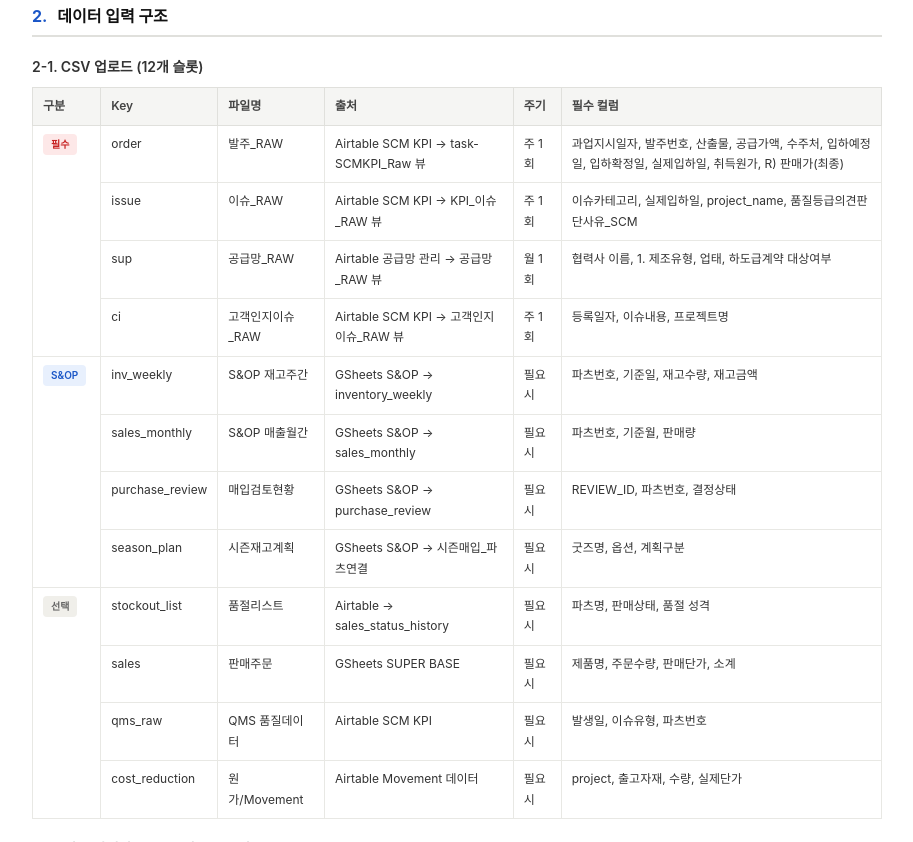
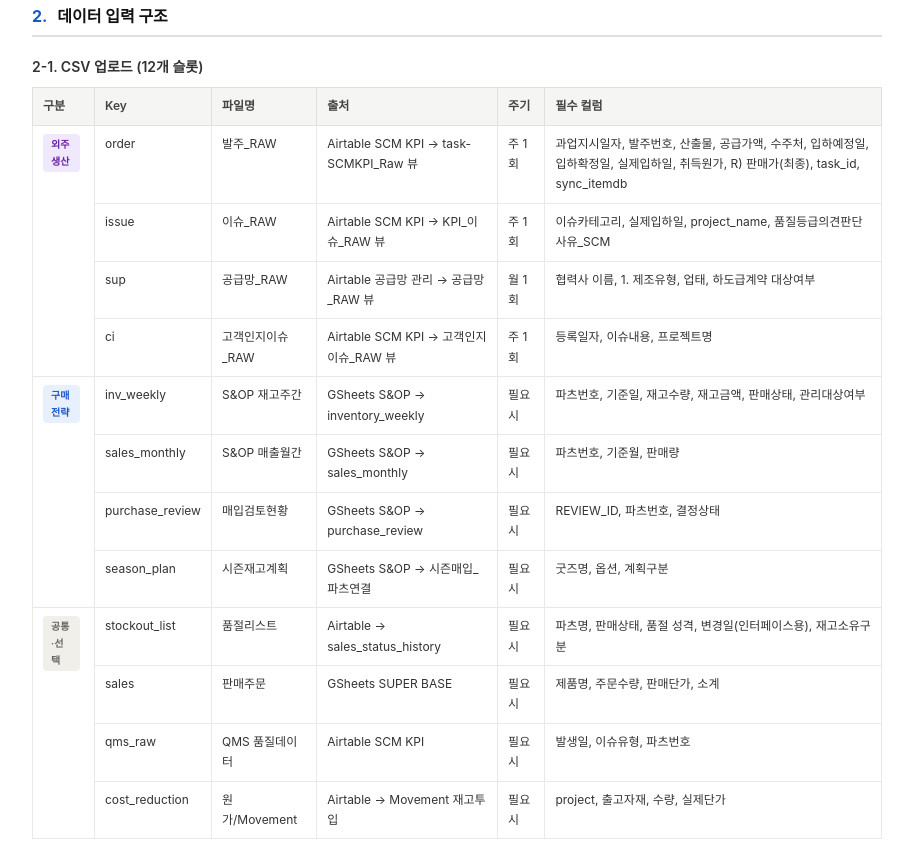
Before and after one commit to nanyounglee/SCMDASHBOARD, a plain HTML site: page SCM_DASHBOARD_V4_로직설명.html in a window 1280 px wide. Shown: the part 770-1612 px from the top of the page, without its empty margins (183-1096 px from the left). Drawn offline with Linux system fonts and the light colour scheme.

Commit message:
docs: 로직설명서 v4.1 반영 — 슬롯 파트별 분리 + 파싱 수정 내용 업데이트
- CSV 슬롯: 외주생산(보라)/구매전략(파랑)/공통·선택(회색) 파트별 분리 반영
- 필수 컬럼 업데이트: task_id, sync_itemdb, 변경일(인터페이스용) 등 추가
- 버전 v4.0 → v4.1

Co-Authored-By: Claude Sonnet 4.6 <noreply@anthropic.com>

```diff
--- a/SCM_DASHBOARD_V4_로직설명.html
+++ b/SCM_DASHBOARD_V4_로직설명.html
@@ -37,7 +37,7 @@
 <h1>SCM 통합운영 대시보드 v4</h1>
 <p style="font-size:15px;font-weight:600;color:#555">데이터 로직 설명서</p>
 <div class="meta">
-  버전: v4.0 | 작성일: 2026-06-25 | 작성: SCM실 · Claude AI<br>
+  버전: v4.1 | 작성일: 2026-06-25 | 작성: SCM실 · Claude AI<br>
   대상: 구매전략파트 · 외주생산파트 팀원 공유, 유지보수, 데이터 매핑 참조
 </div>
 
@@ -69,18 +69,18 @@
 <h3>2-1. CSV 업로드 (12개 슬롯)</h3>
 <table>
   <tr><th>구분</th><th>Key</th><th>파일명</th><th>출처</th><th>주기</th><th>필수 컬럼</th></tr>
-  <tr><td rowspan="4"><span class="badge b-red">필수</span></td><td>order</td><td>발주_RAW</td><td>Airtable SCM KPI → task-SCMKPI_Raw 뷰</td><td>주 1회</td><td>과업지시일자, 발주번호, 산출물, 공급가액, 수주처, 입하예정일, 입하확정일, 실제입하일, 취득원가, R) 판매가(최종)</td></tr>
+  <tr><td rowspan="4"><span class="badge b-purple">외주생산</span></td><td>order</td><td>발주_RAW</td><td>Airtable SCM KPI → task-SCMKPI_Raw 뷰</td><td>주 1회</td><td>과업지시일자, 발주번호, 산출물, 공급가액, 수주처, 입하예정일, 입하확정일, 실제입하일, 취득원가, R) 판매가(최종), task_id, sync_itemdb</td></tr>
   <tr><td>issue</td><td>이슈_RAW</td><td>Airtable SCM KPI → KPI_이슈_RAW 뷰</td><td>주 1회</td><td>이슈카테고리, 실제입하일, project_name, 품질등급의견판단사유_SCM</td></tr>
   <tr><td>sup</td><td>공급망_RAW</td><td>Airtable 공급망 관리 → 공급망_RAW 뷰</td><td>월 1회</td><td>협력사 이름, 1. 제조유형, 업태, 하도급계약 대상여부</td></tr>
   <tr><td>ci</td><td>고객인지이슈_RAW</td><td>Airtable SCM KPI → 고객인지이슈_RAW 뷰</td><td>주 1회</td><td>등록일자, 이슈내용, 프로젝트명</td></tr>
-  <tr><td rowspan="4"><span class="badge b-blue">S&OP</span></td><td>inv_weekly</td><td>S&OP 재고주간</td><td>GSheets S&OP → inventory_weekly</td><td>필요시</td><td>파츠번호, 기준일, 재고수량, 재고금액</td></tr>
+  <tr><td rowspan="4"><span class="badge b-blue">구매전략</span></td><td>inv_weekly</td><td>S&OP 재고주간</td><td>GSheets S&OP → inventory_weekly</td><td>필요시</td><td>파츠번호, 기준일, 재고수량, 재고금액, 판매상태, 관리대상여부</td></tr>
   <tr><td>sales_monthly</td><td>S&OP 매출월간</td><td>GSheets S&OP → sales_monthly</td><td>필요시</td><td>파츠번호, 기준월, 판매량</td></tr>
   <tr><td>purchase_review</td><td>매입검토현황</td><td>GSheets S&OP → purchase_review</td><td>필요시</td><td>REVIEW_ID, 파츠번호, 결정상태</td></tr>
   <tr><td>season_plan</td><td>시즌재고계획</td><td>GSheets S&OP → 시즌매입_파츠연결</td><td>필요시</td><td>굿즈명, 옵션, 계획구분</td></tr>
-  <tr><td rowspan="4"><span class="badge b-gray">선택</span></td><td>stockout_list</td><td>품절리스트</td><td>Airtable → sales_status_history</td><td>필요시</td><td>파츠명, 판매상태, 품절 성격</td></tr>
+  <tr><td rowspan="4"><span class="badge b-gray">공통·선택</span></td><td>stockout_list</td><td>품절리스트</td><td>Airtable → sales_status_history</td><td>필요시</td><td>파츠명, 판매상태, 품절 성격, 변경일(인터페이스용), 재고소유구분</td></tr>
   <tr><td>sales</td><td>판매주문</td><td>GSheets SUPER BASE</td><td>필요시</td><td>제품명, 주문수량, 판매단가, 소계</td></tr>
   <tr><td>qms_raw</td><td>QMS 품질데이터</td><td>Airtable SCM KPI</td><td>필요시</td><td>발생일, 이슈유형, 파츠번호</td></tr>
-  <tr><td>cost_reduction</td><td>원가/Movement</td><td>Airtable Movement 데이터</td><td>필요시</td><td>project, 출고자재, 수량, 실제단가</td></tr>
+  <tr><td>cost_reduction</td><td>원가/Movement</td><td>Airtable → Movement 재고투입</td><td>필요시</td><td>project, 출고자재, 수량, 실제단가</td></tr>
 </table>
 
 <h3>2-2. 영구 임베딩 JSON (업로드 불필요)</h3>
@@ -290,7 +290,7 @@ function getPrevMonth('2026.1') → '2025.12'  // 연도 넘김
 </table>
 
 <div class="meta" style="margin-top:30px;padding-top:10px;border-top:1px solid #e0e0dc">
-  문서 기준: scm_dashboard_v4.html (2026-06-25) · 3,121줄<br>
+  문서 기준: scm_dashboard_v4.html v4.1 (2026-06-25) · 슬롯 파트별 분리 반영<br>
   변경 시 이 문서도 함께 업데이트 바랍니다.
 </div>
 
```
Also changed, not shown: 1 other file.
